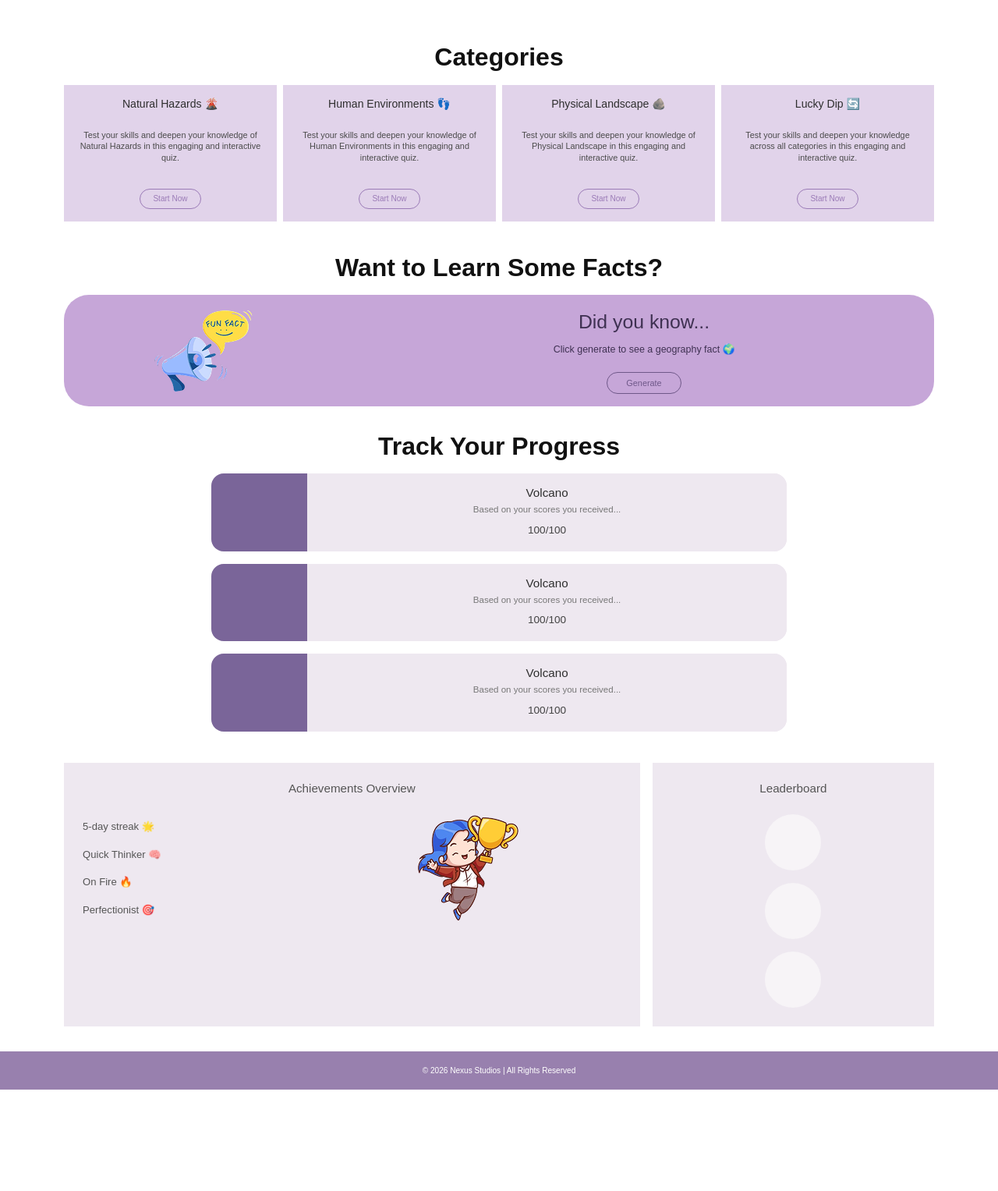
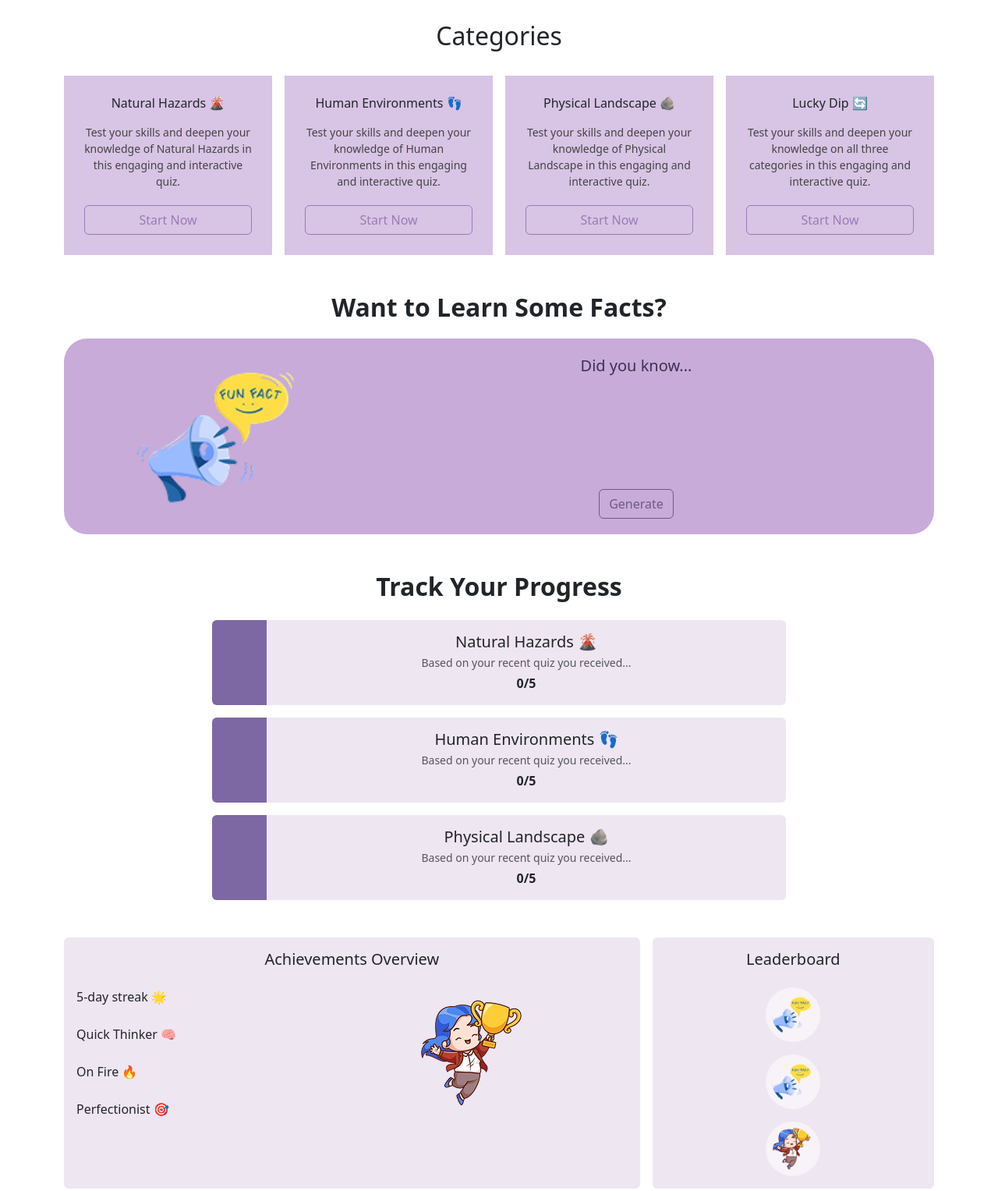
Before and after one commit to dougthenugget21/Nexus-Studio, a website: page public/homepage.html in a window 1280 px wide. Shown: the part 650-2177 px from the top of the page at 78% size. Before the commit the page ends 2047 px from the top, so only its background shows below. Drawn offline with nearby package versions, Linux system fonts and the light colour scheme.

Commit message:
href achievments on Navbar

```diff
--- a/public/homepage.html
+++ b/public/homepage.html
@@ -1,21 +1,20 @@
-
 <!DOCTYPE html>
 <html lang="en">
 <head>
-  <meta charset="UTF-8" />
-  <meta name="viewport" content="width=device-width, initial-scale=1.0" />
+    <meta charset="UTF-8">
+    <meta name="viewport" content="width=device-width, initial-scale=1.0">
+    <script src="./script/script.js" defer></script>
+    <script src="./script/homepage.js" defer></script>
+    <script src="./script/logout.js" defer></script>
+    <link rel="stylesheet" href="./style/style.css">
+    <link href="https://cdn.jsdelivr.net/npm/bootstrap@5.3.8/dist/css/bootstrap.min.css" rel="stylesheet" integrity="sha384-sRIl4kxILFvY47J16cr9ZwB07vP4J8+LH7qKQnuqkuIAvNWLzeN8tE5YBujZqJLB" crossorigin="anonymous">
+    <script src="https://cdn.jsdelivr.net/npm/bootstrap@5.3.8/dist/js/bootstrap.bundle.min.js" integrity="sha384-FKyoEForCGlyvwx9Hj09JcYn3nv7wiPVlz7YYwJrWVcXK/BmnVDxM+D2scQbITxI" crossorigin="anonymous"></script>
     <title>GeoGenius</title>
-  <link
-    href="https://cdn.jsdelivr.net/npm/bootstrap@5.3.8/dist/css/bootstrap.min.css"
-    rel="stylesheet"/>
-  <script src="https://cdn.jsdelivr.net/npm/bootstrap@5.3.8/dist/js/bootstrap.bundle.min.js"></script>
-  <link rel="stylesheet" href="./style/style.css" />
-  <script src="./script/script.js" defer></script>
 </head>
 <body>
+  <!-- navbar section-->
+  <nav class="navbar navbar-expand-lg custom-navbar">
 
-  <!-- Navbar -->
-  <nav class="navbar navbar-expand-lg bg-white py-2">
     <div class="container">
       <ul class="navbar-nav w-100 d-flex flex-row justify-content-between align-items-center">
         <li class="nav-item">
@@ -35,8 +34,8 @@
             <label id="profile_username"></label>
           </a>
           <ul class="dropdown-menu text-center">
-            <li><a class="dropdown-item nav-link" href="#">My Learning</a></li>
-            <li><a class="dropdown-item nav-link" href="#">Achievements</a></li>
+            <!-- <li><a class="dropdown-item nav-link" href="#">My Learning</a></li> -->
+            <li><a class="dropdown-item nav-link" href="#achievements">Achievements</a></li>
             <li><a class="dropdown-item nav-link" id="login-logout"></a></li>
           </ul>
         </li>
@@ -44,183 +43,193 @@
     </div>
   </nav>
 
-  <!-- Globe -->
-  <section id="home" class="hero-section d-flex align-items-center justify-content-center">
-    <div class="container text-center">
-      <img src="./img/world.png" class="img-fluid globe" alt="Spinning globe illustration" />
+    <!-- world -->
+    <section>
+        <div class="world-background">
+          <img src="./img/world.png" class="globe">
       </div>
       </section>
+    </section>
 
-  <!-- Categories -->
-  <section id="categories" class="container py-4">
-    <h2 class="text-center section-heading mb-3">Categories</h2>
+    <!-- Quiz -->
+  <section class="categories-section container" id="categories">
+    <h2 class="text-center py-4">Categories</h2>
 
-    <div class="row g-2 row-cols-1 row-cols-md-2 row-cols-lg-4">
+    <div class="row row-cols-1 row-cols-md-2 row-cols-lg-4 g-3">
       <div class="col">
-        <div class="card h-100 border-0 text-center category-card">
-          <div class="card-body d-flex flex-column justify-content-between p-3">
-            <h5 class="card-title card-heading">Natural Hazards 🌋</h5>
-            <p class="card-text card-copy">
+        <div class="card h-100 category-card">
+          <div class="card-body text-center">
+            <h5 class="card-title">Natural Hazards 🌋</h5>
+            <p class="card-text">
               Test your skills and deepen your knowledge of Natural Hazards in this engaging and interactive quiz.
             </p>
-            <a href="quiz.html" class="btn rounded-pill category-btn align-self-center">Start Now</a>
+            <a href="quiz.html" class="btn category-btn">Start Now</a>
           </div>
         </div>
       </div>
 
       <div class="col">
-        <div class="card h-100 border-0 text-center category-card">
-          <div class="card-body d-flex flex-column justify-content-between p-3">
-            <h5 class="card-title card-heading">Human Environments 👣</h5>
-            <p class="card-text card-copy">
+        <div class="card h-100 category-card">
+          <div class="card-body text-center">
+            <h5 class="card-title">Human Environments 👣</h5>
+            <p class="card-text">
               Test your skills and deepen your knowledge of Human Environments in this engaging and interactive quiz.
             </p>
-            <a href="quiz.html" class="btn rounded-pill category-btn align-self-center">Start Now</a>
+            <a href="quiz.html" class="btn category-btn">Start Now</a>
           </div>
         </div>
       </div>
 
       <div class="col">
-        <div class="card h-100 border-0 text-center category-card">
-          <div class="card-body d-flex flex-column justify-content-between p-3">
-            <h5 class="card-title card-heading">Physical Landscape 🪨</h5>
-            <p class="card-text card-copy">
+        <div class="card h-100 category-card">
+          <div class="card-body text-center">
+            <h5 class="card-title">Physical Landscape 🪨</h5>
+            <p class="card-text">
               Test your skills and deepen your knowledge of Physical Landscape in this engaging and interactive quiz.
             </p>
-            <a href="quiz.html" class="btn rounded-pill category-btn align-self-center">Start Now</a>
+            <a href="quiz.html" class="btn category-btn">Start Now</a>
           </div>
         </div>
       </div>
 
       <div class="col">
-        <div class="card h-100 border-0 text-center category-card">
-          <div class="card-body d-flex flex-column justify-content-between p-3">
-            <h5 class="card-title card-heading">Lucky Dip 🔄</h5>
-            <p class="card-text card-copy">
-              Test your skills and deepen your knowledge across all categories in this engaging and interactive quiz.
+        <div class="card h-100 category-card">
+          <div class="card-body text-center">
+            <h5 class="card-title">Lucky Dip 🔄</h5>
+            <p class="card-text">
+              Test your skills and deepen your knowledge on all three categories in this engaging and interactive quiz.
             </p>
-            <a href="quiz.html" class="btn rounded-pill category-btn align-self-center">Start Now</a>
+            <a href="quiz.html" class="btn category-btn">Start Now</a>
+          </div>
+        </div>
+      </div>
+    </div>
+  </section>
+    <!-- Facts -->
+    <section class="facts-section container my-5" id="facts">
+  <h2 class="text-center section-title">Want to Learn Some Facts?</h2>
+
+  <div class="facts-card">
+    <div class="row align-items-center g-0">
+      <div class="col-md-4 text-center">
+        <img src="img/funfacts.png" class="funfacts-img" alt="Fun facts icon">
+      </div>
+
+      <div class="col-md-8">
+        <div class="facts-content text-center">
+          <p class="facts-text">Did you know...</p>
+          <p id="fact-text" class="mb-5">
+
+          </p>
+          <a class="btn facts-btn" id="generate-btn">Generate</a>
         </div>
       </div>
     </div>
   </div>
 </section>
 
-  <!-- Facts -->
-  <section id="facts" class="container py-3">
-    <h2 class="text-center section-heading mb-3">Want to Learn Some Facts?</h2>
 
-    <div class="card border-0 rounded-5 facts-card">
-      <div class="row g-0 align-items-center">
-        <div class="col-md-4 text-center">
-          <img src="./img/funfacts.png" class="img-fluid facts-img" alt="Fun facts illustration" />
+
+
+    <!-- Progress -->
+     <section class="container my-5 text-center" id="progress">
+        <h2 class="fw-bold mb-4">Track Your Progress</h2>
+
+        <!-- Card 1 -->
+        <div class="row justify-content-center mb-3">
+          <div class="col-md-8">
+            <div class="d-flex rounded overflow-hidden progress-card">
+              <div class="bg-purple progress-side"></div>
+
+              <div class="flex-grow-1 p-3">
+                <h5 class="mb-1">Natural Hazards 🌋</h5>
+                <p class="mb-1 text-muted small">
+                  Based on your recent quiz you received...
+                </p>
+                <strong>0/5</strong>
+              </div>
+            </div>
+          </div>
         </div>
 
+        <!-- Card 2 -->
+        <div class="row justify-content-center mb-3">
           <div class="col-md-8">
-          <div class="card-body text-center d-flex flex-column justify-content-center align-items-center p-3">
-            <p class="facts-heading mb-2">Did you know...</p>
-            <p id="fact-text" class="fact-text mb-3">Click generate to see a geography fact 🌍</p>
-            <button type="button" class="btn rounded-pill facts-btn" id="generate-btn">Generate</button>
+            <div class="d-flex rounded overflow-hidden progress-card">
+              <div class="bg-purple progress-side"></div>
+
+              <div class="flex-grow-1 p-3">
+                <h5 class="mb-1">Human Environments 👣</h5>
+                <p class="mb-1 text-muted small">
+                  Based on your recent quiz you received...
+                </p>
+                <strong>0/5</strong>
+              </div>
+            </div>
+          </div>
+        </div>
+
+        <!-- Card 3 -->
+        <div class="row justify-content-center">
+          <div class="col-md-8">
+            <div class="d-flex rounded overflow-hidden progress-card">
+              <div class="bg-purple progress-side"></div>
+
+              <div class="flex-grow-1 p-3">
+                <h5 class="mb-1">Physical Landscape 🪨</h5>
+                <p class="mb-1 text-muted small">
+                  Based on your recent quiz you received...
+                </p>
+                <strong>0/5</strong>
               </div>
             </div>
           </div>
         </div>
       </section>
 
-  <!-- Progress -->
-  <section id="progress" class="container py-3">
-    <h2 class="text-center section-heading mb-3">Track Your Progress</h2>
-
-    <div class="row justify-content-center g-3">
-      <div class="col-md-10 col-lg-8">
-        <div class="card border-0 rounded-4 overflow-hidden progress-wrapper">
-          <div class="row g-0">
-            <div class="col-3 col-md-2 progress-side"></div>
-            <div class="col-9 col-md-10 text-center py-3 px-2 progress-content">
-              <h5 class="progress-title mb-1">Volcano</h5>
-              <p class="progress-copy mb-1">Based on your scores you received...</p>
-              <strong class="progress-score">100/100</strong>
+    <!-- Achievments -->
+    <section class="container my-5" id="achievements">
+      <div class="row g-3 justify-content-center">
+        <div class="col-md-8">
+          <div class="card border-0 h-100 achievement-card">
+            <div class="card-body text-center">
+              <h5 class="card-title mb-4">Achievements Overview</h5>
+              <div class="row align-items-center">
+                <div class="col-md-5 text-start">
+                  <p class="mb-4 fw-light">5-day streak 🌟</p>
+                  <p class="mb-4 fw-light">Quick Thinker 🧠</p>
+                  <p class="mb-4 fw-light">On Fire 🔥</p>
+                  <p class="mb-0 fw-light">Perfectionist 🎯</p>
                 </div>
-          </div>
-        </div>
-      </div>
-
-      <div class="col-md-10 col-lg-8">
-        <div class="card border-0 rounded-4 overflow-hidden progress-wrapper">
-          <div class="row g-0">
-            <div class="col-3 col-md-2 progress-side"></div>
-            <div class="col-9 col-md-10 text-center py-3 px-2 progress-content">
-              <h5 class="progress-title mb-1">Volcano</h5>
-              <p class="progress-copy mb-1">Based on your scores you received...</p>
-              <strong class="progress-score">100/100</strong>
-            </div>
-          </div>
-        </div>
-      </div>
-
-      <div class="col-md-10 col-lg-8">
-        <div class="card border-0 rounded-4 overflow-hidden progress-wrapper">
-          <div class="row g-0">
-            <div class="col-3 col-md-2 progress-side"></div>
-            <div class="col-9 col-md-10 text-center py-3 px-2 progress-content">
-              <h5 class="progress-title mb-1">Volcano</h5>
-              <p class="progress-copy mb-1">Based on your scores you received...</p>
-              <strong class="progress-score">100/100</strong>
-            </div>
-          </div>
-        </div>
-      </div>
-    </div>
-  </section>
-
-  <!-- Achievements + Leaderboard -->
-  <section id="achievements" class="container my-4">
-    <div class="row g-3">
-      <div class="col-lg-8">
-        <div class="card border-0 h-100 achievement-card">
-          <div class="card-body p-4">
-            <h5 class="text-center achievement-title mb-4">Achievements Overview</h5>
-
-            <div class="row align-items-center">
-              <div class="col-md-5">
-                <ul class="list-unstyled mb-4 mb-md-0 achievement-list text-start">
-                  <li class="mb-3">5-day streak 🌟</li>
-                  <li class="mb-3">Quick Thinker 🧠</li>
-                  <li class="mb-3">On Fire 🔥</li>
-                  <li class="mb-0">Perfectionist 🎯</li>
-                </ul>
-              </div>
-
                 <div class="col-md-7 text-center">
-                <img
-                  src="./img/monia.png"
-                  alt="Achievement character illustration"
-                  class="img-fluid achievement-img"
-                />
+                  <img src="img/monia.png" alt="mini-monia" class="img-fluid achievement-img">
                 </div>
               </div>
             </div>
           </div>
         </div>
 
-      <div class="col-lg-4" id="leaderboard">
+    <!-- Leaderboard -->
+    <div class="col-md-4" id="leaderboard">
       <div class="card border-0 h-100 leaderboard-card">
-          <div class="card-body p-4 text-center">
-            <h5 class="achievement-title mb-4">Leaderboard</h5>
+        <div class="card-body text-center">
+          <h5 class="card-title mb-4">Leaderboard</h5>
 
           <div class="d-flex flex-column align-items-center gap-3">
-              <div class="rounded-circle leaderboard-circle"></div>
-              <div class="rounded-circle leaderboard-circle"></div>
-              <div class="rounded-circle leaderboard-circle"></div>
+            <img src="img/funfacts.png" class="rounded-circle leaderboard-avatar" alt="leader 1">
+            <img src="img/funfacts.png" class="rounded-circle leaderboard-avatar" alt="leader 2">
+            <img src="img/monia.png" class="rounded-circle leaderboard-avatar" alt="leader 3">
           </div>
         </div>
       </div>
     </div>
+
       </div>
     </section>
+
+</body>
 
 <footer class="text-center py-3 footer-custom">
   <small>© 2026 Nexus Studios | All Rights Reserved</small>
 </footer>
-</body>
 </html>
--- a/public/script/homepage.js
+++ b/public/script/homepage.js
@@ -1,3 +1,5 @@
+
+
 window.addEventListener("DOMContentLoaded", () => {
     const token = localStorage.getItem("token");
 
@@ -13,6 +15,6 @@ window.addEventListener("DOMContentLoaded", () => {
     if (firstName) {
         profileName.textContent = `Hi, ${firstName}!`;
     } else {
-        profileName.textContent = "Hi!";
+        profileName.textContent = "Account";
     }
 });
--- a/public/script/logout.js
+++ b/public/script/logout.js
@@ -4,7 +4,7 @@ if (token) {
     loginlogout.innerText = "Sign Out"
     loginlogout.addEventListener('click', () => {
         localStorage.clear()
-        window.location.replace('./login.html')
+        window.location.replace('./homepage.html')
     })
 }
 else {
--- a/public/style/style.css
+++ b/public/style/style.css
@@ -1,161 +1,252 @@
-html {
-  scroll-behavior: smooth;
+/* navbar */
+body {
+  margin: 0;
+  padding: 0;
+  background-color: #f8f8f8;
+  font-family: Arial, sans-serif;
+}
+.custom-navbar .nav-link {
+  color: #9b7bb7;
+  font-size: 14px;
+  font-weight: 500;
 }
 
-body {
-  font-family: Arial, sans-serif;
-  color: #2f2f2f;
-}
-
-/* Navbar */
-.nav-purple {
-  color: #9b7bb7 !important;
-  font-size: 0.72rem;
-  font-weight: 400;
-}
-
-.nav-purple:hover {
-  color: #7d5c9d !important;
+.custom-navbar .nav-link:hover {
+  color: #7d5c9d;
 }
 
 .brand-logo {
-  color: #4f3f74 !important;
-  font-size: 1.6rem;
+  font-size: 32px;
   font-weight: 700;
+  color: #5e4780 !important;
+}
+/* World background */
+.world-background{
+  height: 600px;
+  display: flex;
+  justify-content: center;
+  align-items: center;
+  background: linear-gradient(
+    to bottom,
+    #a78bc2 60%,
+    #ffffff 40%
+  );
+}
+.globe {
+  width: 550px;
 }
 
-/* Section headings */
-.section-heading {
-  font-size: 2rem;
-  font-weight: 700;
-  color: #111;
+/* categories */
+.category-card {
+  background-color: #d8c4e5 !important;
+  border: none !important;
+  border-radius: 0 !important;
+  min-height: 230px;
+  padding: 10px;
 }
 
-/* Hero */
-.hero-section {
-  min-height: 610px;
-  background: linear-gradient(to bottom, #ad90c7 60%, #ffffff 40%);
+.category-card .card-body {
+  display: flex;
+  flex-direction: column;
+  justify-content: space-between;
+  text-align: center;
 }
 
-.globe {
-  width: 100%;
-  max-width: 560px;
-  animation: spin 20s linear infinite;
+.category-card .card-title {
+  font-size: 16px;
+  font-weight: 500;
+  margin-bottom: 16px;
 }
 
-/* Categories */
-.category-card {
-  background-color: #e1d3ea !important;
-  border-radius: 0 !important;
-  min-height: 175px;
-}
-
-.card-heading {
-  font-size: 0.88rem;
-  font-weight: 400;
-  color: #2f2f2f;
-}
-
-.card-copy {
-  font-size: 0.68rem;
-  line-height: 1.35;
-  color: #4b4b4b;
+.category-card .card-text {
+  font-size: 14px;
+  color: #444;
+  margin-bottom: 20px;
 }
 
 .category-btn {
   border: 1px solid #9b7bb7 !important;
   color: #9b7bb7 !important;
   background-color: transparent !important;
-  font-size: 0.63rem;
-  padding: 0.28rem 1rem;
+  border-radius: 60px;
+  padding: 6px 18px;
+  font-size: 13px;
 }
 
 .category-btn:hover {
   background-color: #9b7bb7 !important;
-  color: #ffffff !important;
+  color: white !important;
 }
 
-/* Facts */
-.facts-card {
-  background-color: #c6a6d8 !important;
+
+/* generate random facts */
+.facts-section {
+  margin-top: 40px;
 }
 
-.facts-img {
-  max-width: 220px;
+.section-title {
+  font-size: 2rem;
+  font-weight: 700;
+  margin-bottom: 20px;
 }
 
-.facts-heading {
-  font-size: 1.55rem;
+.facts-card {
+  background-color: #c8abd9;
+  border-radius: 30px;
+  padding: 20px 30px;
+  border: none;
+}
+
+.funfacts-img {
+  width: 250px;
+  max-width: 100%;
+}
+
+.facts-content {
+  display: flex;
+  flex-direction: column;
+  justify-content: center;
+  align-items: center;
+  min-height: 160px;
+}
+
+.facts-text {
+  font-size: 20px;
   font-weight: 400;
   color: #3f3152;
-}
-
-.fact-text {
-  font-size: 0.78rem;
-  color: #3f3152;
-  min-height: 22px;
+  margin-bottom: 95px;
 }
 
 .facts-btn {
   border: 1px solid #6f5889 !important;
   color: #6f5889 !important;
   background-color: transparent !important;
-  font-size: 0.68rem;
-  padding: 0.28rem 1.5rem;
+  border-radius: 20px;
+  padding: 5px 22px;
+  font-size: 0.9rem;
+
 }
 
 .facts-btn:hover {
   background-color: #6f5889 !important;
-  color: #ffffff !important;
+  color: white !important;
 }
 
-/* Progress */
-.progress-wrapper {
-  background-color: #eee8f0 !important;
+
+/* Login Page */
+#login_section.world-background {
+  height: auto;
+  min-height: 80vh;
+  display: flex;
+  justify-content: center;
+  align-items: center;
+  background: #a78bc2;
+  padding: 20px;
+}
+
+.login-header {
+  text-align: center;
+  margin-top: 30px;
+  margin-bottom: 20px;
+}
+
+.login-header h1 {
+  margin-bottom: 8px;
+  color: #6821a9;
+  font-size: 32px;
+}
+
+.login-header p {
+  margin: 0;
+  color: #555;
+  font-size: 14px;
+}
+
+#login_section {
+  min-height: 70vh;
+  display: flex;
+  justify-content: center;
+  align-items: center;
+  padding: 20px;
+}
+
+.login-card {
+  background-color: white;
+  width: 100%;
+  max-width: 400px;
+  padding: 30px;
+  border-radius: 10px;
+  box-shadow: 0 2px 8px rgba(0, 0, 0, 0.08);
+}
+
+#form_login label {
+  font-weight: 500;
+  margin-bottom: 6px;
+  color: #333;
+}
+
+#form_login input.form-control {
+  border-radius: 6px;
+  padding: 10px;
+  border: 1px solid #ccc;
+}
+
+.login-links {
+  text-align: right;
+  margin-bottom: 20px;
+}
+
+.login-links a,
+.signup-text a {
+  text-decoration: none;
+  color: #7d5c9d;
+}
+
+.login-links a:hover,
+.signup-text a:hover {
+  text-decoration: underline;
+}
+
+.login-btn {
+  width: 100%;
+}
+
+.signup-text {
+  text-align: center;
+  font-size: 14px;
+}
+
+.error-text {
+  color: red;
+  font-size: 13px;
+}
+
+.invalid-rule {
+  color: red;
+  font-size: 13px;
+}
+
+.valid-rule {
+  color: green;
+  font-size: 13px;
+  font-weight: 500;
+}
+.progress-card {
+  background-color: #eee6f1;
 }
 
 .progress-side {
-  background-color: #7a6599;
-  min-height: 100%;
+  width: 70px;
 }
 
-.progress-content {
-  background-color: #eee8f0;
+.bg-purple {
+  background-color: #7d68a3 !important;
 }
 
-.progress-title {
-  font-size: 0.95rem;
-  font-weight: 400;
-  color: #2f2f2f;
-}
-
-.progress-copy {
-  font-size: 0.72rem;
-  color: #777 !important;
-}
-
-.progress-score {
-  font-size: 0.85rem;
-  font-weight: 400;
-  color: #444;
-}
-
-/* Achievements */
 .achievement-card,
 .leaderboard-card {
-  background-color: #eee8f0 !important;
-  border-radius: 0 !important;
-}
-
-.achievement-title {
-  font-size: 0.95rem;
-  font-weight: 400;
-  color: #555;
-}
-
-.achievement-list li {
-  font-size: 0.82rem;
-  color: #555;
+  background-color: #eee6f1 !important;
+  border-radius: 0;
 }
 
 .achievement-img {
@@ -163,21 +254,27 @@ body {
   object-fit: contain;
 }
 
-.leaderboard-circle {
-  width: 72px;
-  height: 72px;
-  background-color: #f7f4f7;
+.leaderboard-avatar {
+  width: 70px;
+  height: 70px;
+  object-fit: cover;
+  background-color: #f8f3f8;
+  padding: 8px;
 }
 
-/* Footer */
 .footer-custom {
-  background-color: #9880ae;
-  color: #ffffff;
-  margin-top: 2rem;
-  font-size: 0.72rem;
+  background-color: #8e7aa6; /* soft purple */
+  color: white;
+  margin-top: 40px;
 }
 
-/* Animation */
+
+.globe {
+  max-width: 550px;
+    width: 550px;
+  animation: spin 20s linear infinite;
+}
+
 @keyframes spin {
   from {
     transform: rotate(0deg);
@@ -186,28 +283,3 @@ body {
     transform: rotate(360deg);
   }
 }
-
-/* Mobile */
-@media (max-width: 767.98px) {
-  .hero-section {
-    min-height: 450px;
-    padding: 1.5rem 0;
-  }
-
-  .brand-logo {
-    font-size: 1.3rem;
-  }
-
-  .section-heading {
-    font-size: 1.5rem;
-  }
-
-  .facts-img {
-    max-width: 160px;
-  }
-
-  .leaderboard-circle {
-    width: 60px;
-    height: 60px;
-  }
-}
```
Also changed, not shown: api/controller/sessionHistory.js (added, +42 -0 lines), api/model/SessionHistory.js (added, +53 -0 lines), api/routes/sessionHistory.js (added, +11 -0 lines), 1 other file. Lines whose indentation alone changed are shown as unchanged.
